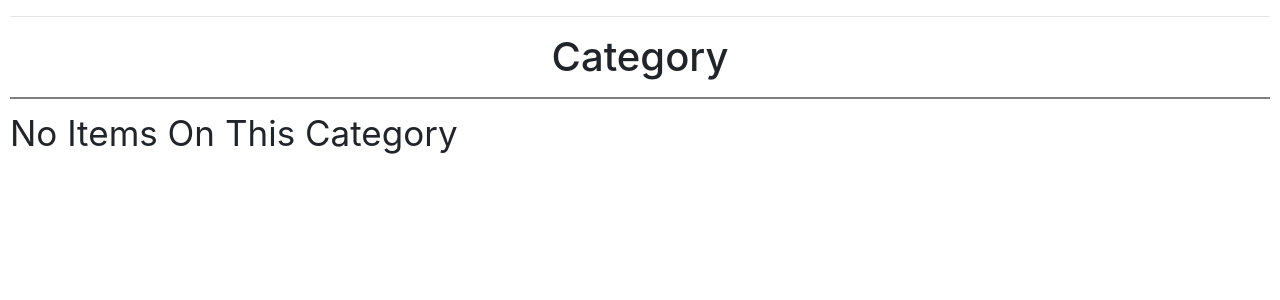
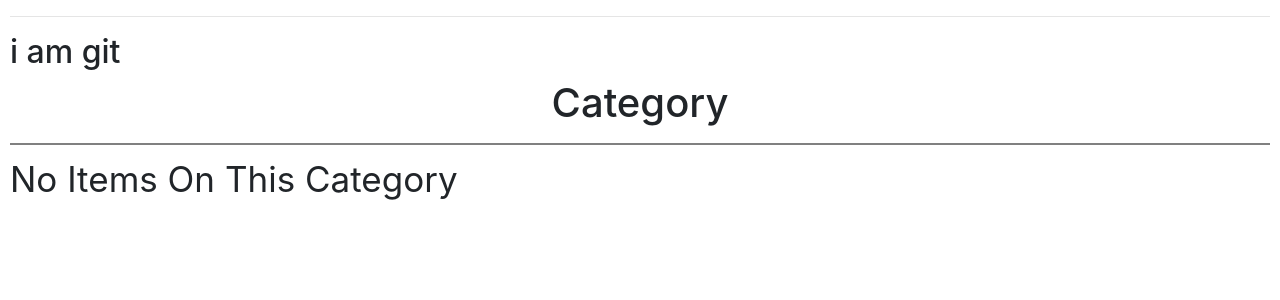
Before and after one commit to CaraCara96/myshop, a Django app: page /category/1/ in a window 1280 px wide. Shown: the part 68-368 px from the top of the page. Run offline with Django 3.2, Linux system fonts and the light colour scheme; a user stored in the database is signed in; data comes from the database, SQL or seed files in the repository; some libraries are stand-ins or nearby versions.

Commit message:
second commit

```diff
--- a/auctions/templates/auctions/category.html
+++ b/auctions/templates/auctions/category.html
@@ -1,7 +1,9 @@
 {% extends "auctions/layout.html" %}
 
 {% block body %}
-
+<h2>
+    i am git
+</h2>
     <h1 class="listings_heading">
         Category
     </h1>
```
